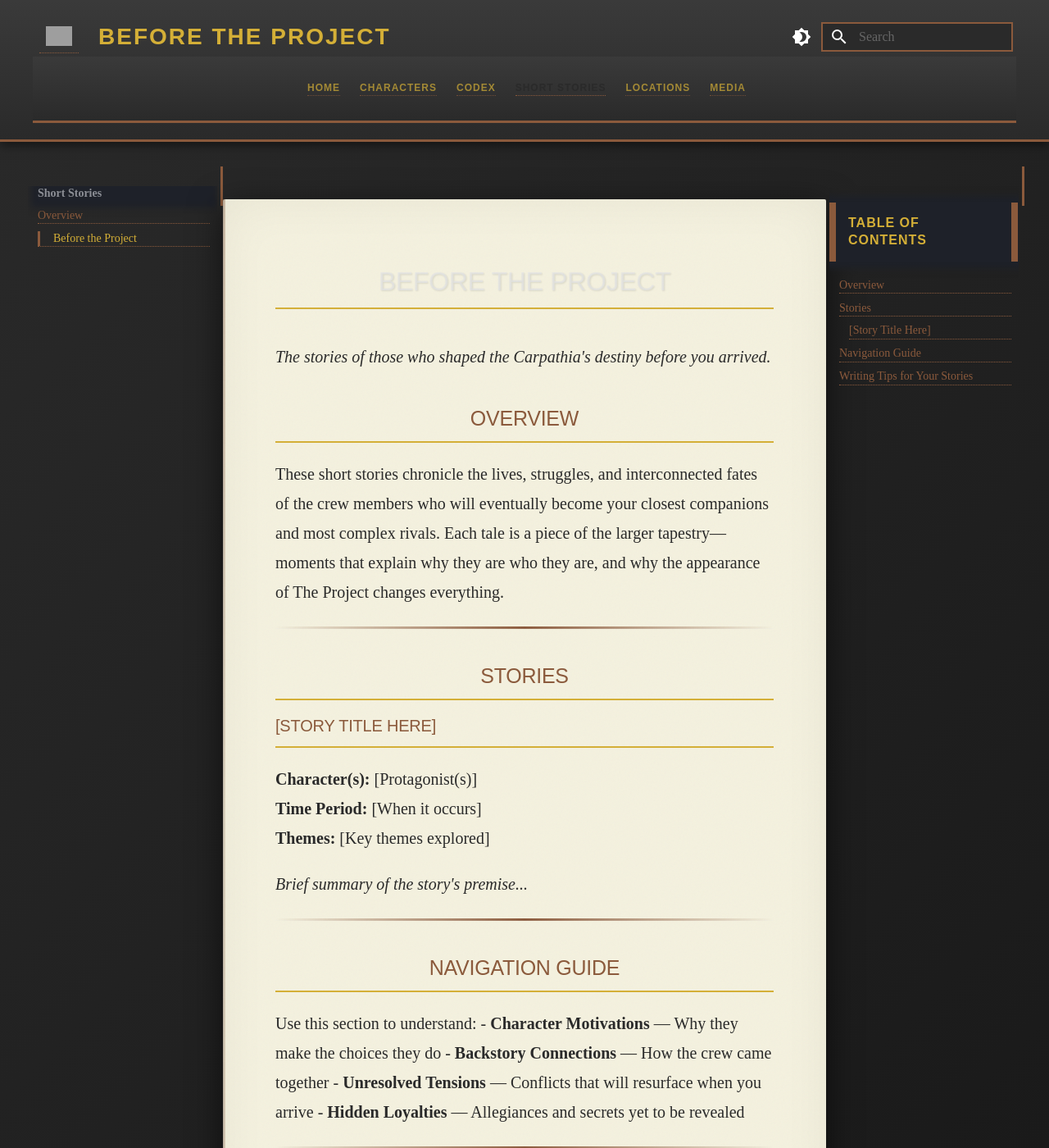
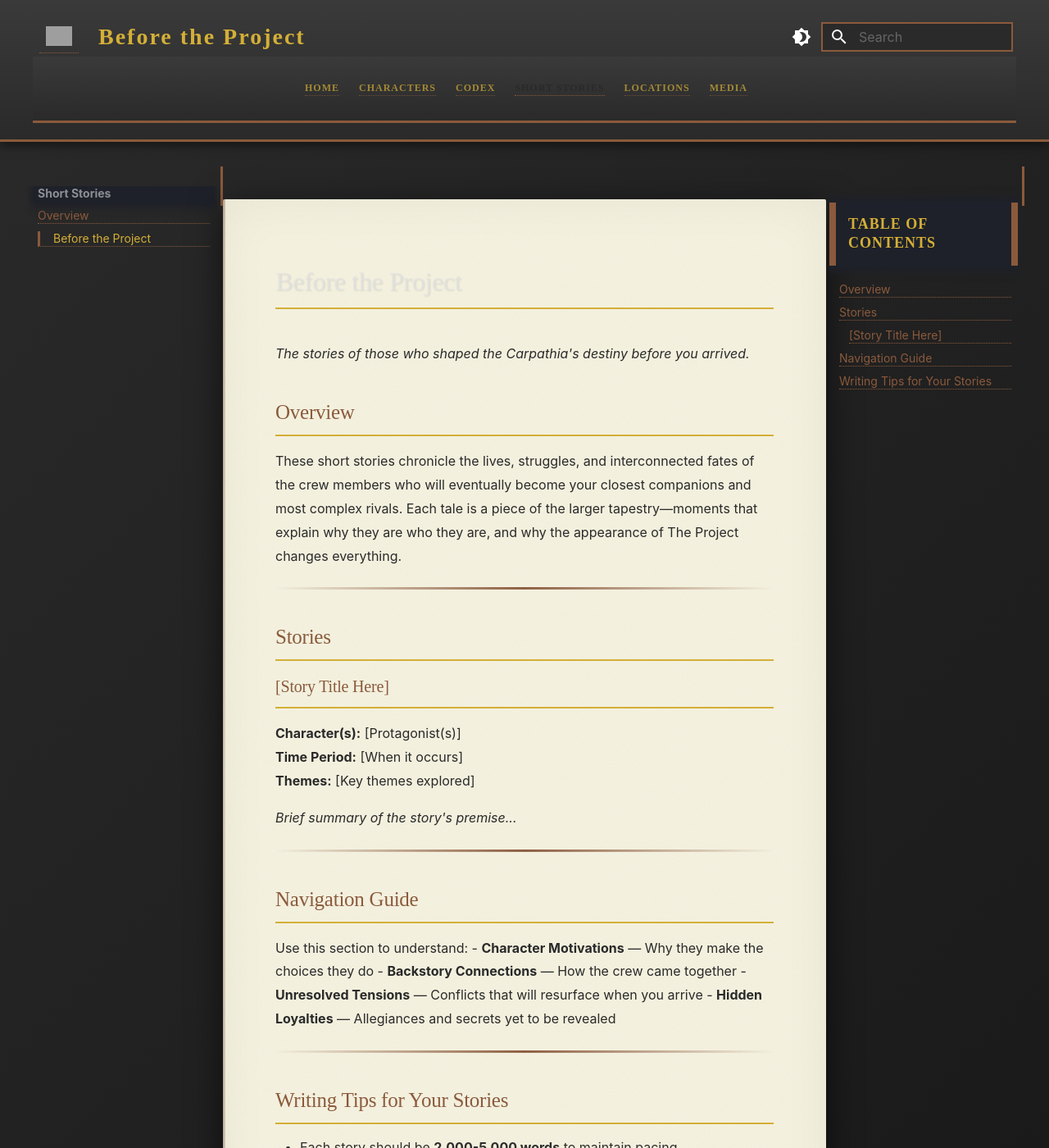
Before and after one commit to carpathianskies/.github.io, an MkDocs documentation site: the page built from docs/stories/before-the-project.md, in a window 1280 px wide and 1400 px high. Shown: the whole window at 82% size. Built offline with MkDocs 1.6.1 and Material for MkDocs 9.7.7, drawn with Linux system fonts in a browser that asks for light colours; some web fonts are replaced; grey boxes are pictures that could not be loaded.

Commit message:
style: revert to Amarante font, keep WordPress design elements

```diff
--- a/docs/assets/book-style.css
+++ b/docs/assets/book-style.css
@@ -34,7 +34,6 @@
 body {
   background: var(--book-bg);
   overflow-x: hidden;
-  font-family: 'Jackwrite', cursive;
 }
 
 .md-container {
@@ -52,11 +51,10 @@ body {
 
 .md-header__title {
   color: var(--accent-gold);
-  font-family: 'Overused Grotesk', sans-serif;
+  font-family: 'Amarante', cursive;
   font-size: 28px;
-  font-weight: 600;
+  font-weight: bold;
   letter-spacing: 2px;
-  text-transform: uppercase;
 }
 
 /* Main content - book page styling */
@@ -141,7 +139,7 @@ body {
   font-weight: 600;
   text-transform: uppercase;
   letter-spacing: 1px;
-  font-family: 'Overused Grotesk', sans-serif;
+  font-family: 'Amarante', cursive;
   position: relative;
   transition: all 0.3s ease;
   font-size: 12px;
@@ -175,9 +173,9 @@ body {
 
 .md-nav__title {
   color: var(--accent-gold);
-  font-family: 'Overused Grotesk', sans-serif;
-  font-size: 16px;
-  font-weight: 600;
+  font-family: 'Amarante', cursive;
+  font-size: 18px;
+  font-weight: bold;
   text-transform: uppercase;
   letter-spacing: 1px;
   padding: 15px;
@@ -189,7 +187,6 @@ body {
 
 .md-nav__link {
   transition: all 0.3s ease;
-  font-family: 'Jackwrite', cursive;
 }
 
 .md-nav__link:hover,
@@ -199,29 +196,20 @@ body {
   border-left: 3px solid var(--binding-color);
 }
 
-/* Headings - WordPress typography */
+/* Headings - original Amarante font */
 h1, h2, h3, h4, h5, h6 {
-  font-family: 'Overused Grotesk', sans-serif;
+  font-family: 'Amarante', cursive;
   color: var(--heading-color);
   border-bottom: 2px solid var(--accent-gold);
   padding-bottom: 10px;
   margin-top: 30px;
-  font-weight: 600;
-  text-transform: uppercase;
-  letter-spacing: 1px;
+  font-weight: bold;
 }
 
 h1 {
   color: var(--heading-dark);
-  font-size: 24px;
+  font-size: 32px;
   text-shadow: 1px 1px 2px rgba(0, 0, 0, 0.1);
-  text-align: center;
-  line-height: 1;
-}
-
-h2 {
-  font-size: 18px;
-  text-align: center;
 }
 
 /* Links */
@@ -262,7 +250,6 @@ blockquote {
   font-style: italic;
   margin-left: 0;
   background: rgba(139, 90, 60, 0.1);
-  font-family: 'Jackwrite', cursive;
 }
 
 /* Search box */
@@ -270,7 +257,6 @@ blockquote {
   color: var(--accent-gold);
   border: 2px solid var(--binding-color);
   background: #2a2a2a;
-  font-family: 'Jackwrite', cursive;
 }
 
 .md-search__input::placeholder {
@@ -281,14 +267,11 @@ blockquote {
 p {
   color: var(--text-color);
   line-height: 1.8;
-  font-family: 'Jackwrite', cursive;
-  font-size: 1rem;
 }
 
 /* List items */
 li {
   color: var(--text-color);
-  font-family: 'Jackwrite', cursive;
 }
 
 /* Tables */
@@ -318,7 +301,6 @@ hr {
   height: 2px;
   background: linear-gradient(to right, transparent, var(--binding-color), transparent);
   margin: 30px 0;
-  position: relative;
 }
 
 /* Section styling - WordPress content boxes */
@@ -339,14 +321,7 @@ hr {
 /* Footer styling */
 .md-footer {
   border-top: 3px solid var(--binding-color);
-  font-family: 'Overused Grotesk', sans-serif;
-  background: #1a1a1a;
-  color: #999;
-  text-align: center;
-  padding: 20px;
-  font-size: 12px;
-  text-transform: uppercase;
-  letter-spacing: 1px;
+  font-family: 'Amarante', cursive;
 }
 
 .md-footer__link {
@@ -380,10 +355,6 @@ hr {
   }
 
   h1 {
-    font-size: 18px;
-  }
-
-  h2 {
-    font-size: 16px;
+    font-size: 24px;
   }
 }
```
